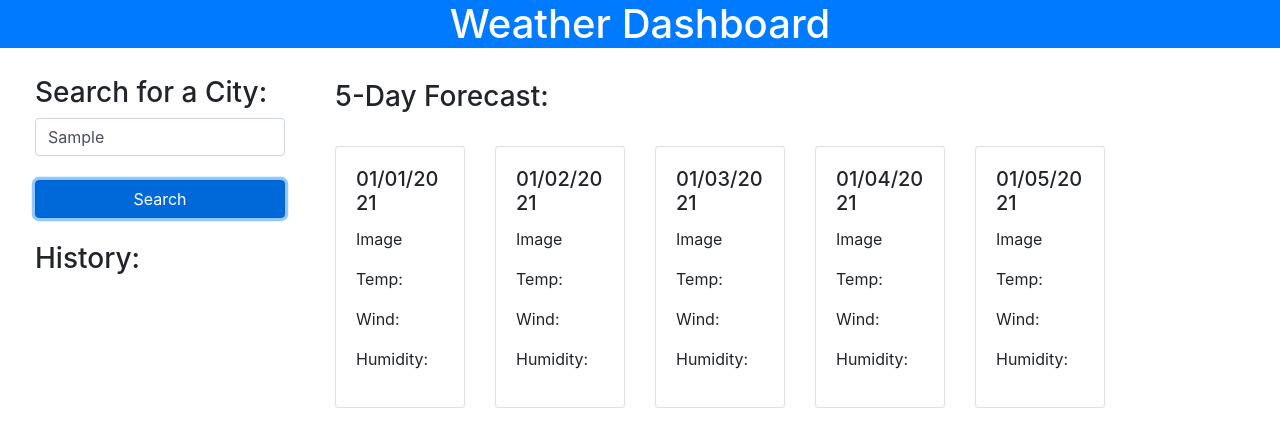
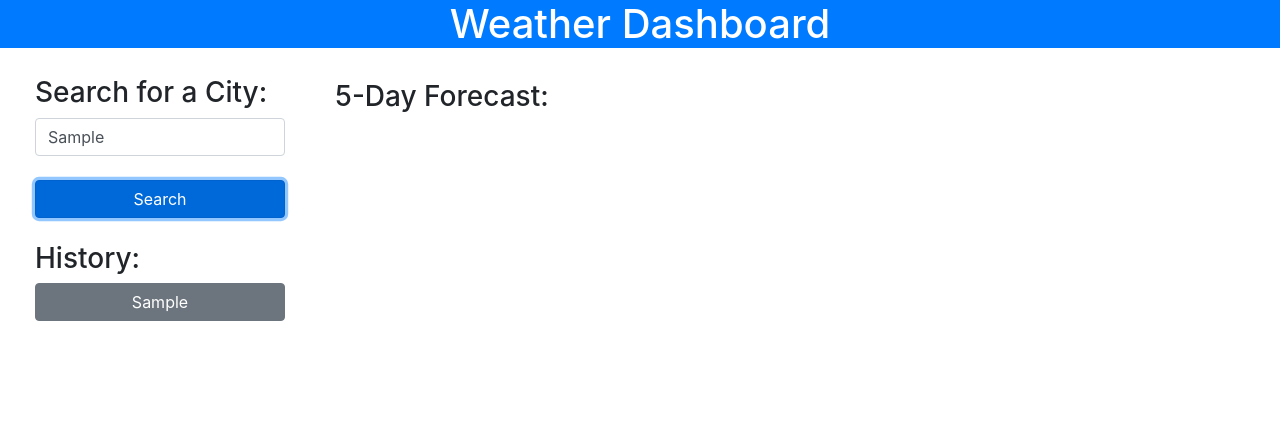
Before and after one commit to mkanczuzewski/Module-6-Challenge-MRK-110721, a plain HTML site: page index.html in a window 1280 px wide. Both pictures are taken after typing "Sample" into the empty fields and a click on the button "Search". Drawn offline with nearby package versions, Linux system fonts and the light colour scheme; no server answers.

Commit message:
fiveday forcast complete

```diff
--- a/Assets/js/script.js
+++ b/Assets/js/script.js
@@ -1,30 +1,57 @@
 var cityFormE1 = document.querySelector("#city-form");
 var cityBtnE1 = document.querySelector("#citybtn");
 var cityNameE1 = document.querySelector("#city");
+var getHistoryBtn = document.querySelector("#historyBtn");
 var cityLat = null;
 var cityLon = null;
-const currentWeatherE2 = document.getElementById('currentWeather')
+const currentWeatherE2 = document.getElementById('currentWeather');
+const fiveDayWeatherE2 = document.getElementById('fiveDayWeather');
+const weatherE2 = document.getElementById('history');
 
 
+//on search click query to first weather api to convert citys to latitude and longitude
 $(document).ready(function()
 {
+    weatherHistory();
+    //console.log(getHistoryBtn);
+    // getHistoryBtn.forEach(button =>
+    //     {
+    //         button.addEventListener('click', event=>
+    //         {
+    //             console.log(event.target.id)
+    //             // if (event.target.id == correctAns.innerText)
+    //             // {
+    //             //     document.getElementById("correct").style.display = "flex";
+    //             // }
+    //             // else{
+    //             //     document.getElementById("incorrect").style.display = "flex";
+    //             //     timeLeft = timeLeft - 10;
+
+    //             // }
+    //             // setTimeout(nextQuestion, 1000);
+    //         });
+    //     });
+
     $(cityBtnE1).click(function()
     {
-        //alert($(cityNameE1).val());
-        //format the open weather API URL
+        //format the open weather "current weather data" API URL
         var cityName = $(cityNameE1).val()
         var apiUrl = 'https://api.openweathermap.org/data/2.5/weather?q=' + $.trim(cityName) + '&appid=d318a1a45ba023e17ddc1da41d22b214';
-        console.log(apiUrl)
+
+        if (localStorage.getItem(cityName) === null)
+        {
+        localStorage.setItem(cityName, JSON.stringify(cityName));
+        }
+
+        weatherHistory();
 
         fetch(apiUrl)
             .then(function(response)
             {
                 if (response.ok)
                 {
-                    console.log(response);
                     response.json().then(function(data)
                     {
-                        console.log(data);
                         cityLat = data['coord'].lat;
                         cityLon = data['coord'].lon;
                         oneCallApi();
@@ -37,23 +64,35 @@ $(document).ready(function()
     });
 });
 
+function weatherHistory(){
+
+    for (var i = 0; i < localStorage.length; i++)
+    {
+        let weatherStorage = localStorage.key(i);
+        //$(weatherE2).append('<button type="button" class="btn btn-secondary btn-block" id="historyBtn" onclick="bob("'+weatherStorage+'")">'+weatherStorage+'</button>')
+        $(weatherE2).append('<button type="button" class="btn btn-secondary btn-block" id="historyBtn" onclick="getElementById(\'city\').val()="'+weatherStorage+'">'+weatherStorage+'</button>')
+    }
+};
+
+function bob(cityName){
+    console.log(cityName)
+}
+
+//Once city is converted to latitude and longitude, query to second api and build current weather
 function oneCallApi ()
 {
+    //format the open weather "One Call" API URL
     var apiUrl = 'https://api.openweathermap.org/data/2.5/onecall?lat=' + cityLat + '&lon=' + cityLon + '&units=imperial&appid=d318a1a45ba023e17ddc1da41d22b214';
-    console.log(apiUrl);
 
     fetch(apiUrl)
         .then(function(response)
         {
             if (response.ok)
             {
-                console.log(response);
                 response.json().then(function(data)
                 {
-                    console.log(data);
                     let curDt = data['current'].dt;
-                    let curDtMil = curDt*1000;
-                    let date = new Date(curDtMil);
+                    let date = new Date(curDt*1000);
                     let curTempE2 = data['current'].temp;
                     let curWindE2 = data['current'].wind_speed;
                     let curHumE2 = data['current'].humidity;
@@ -82,9 +121,41 @@ function oneCallApi ()
                         $(curUV).css("color", "white");
                     }
                 });
+                forecastApi();
             } else
             {
                 alert('Error: ' + response.statusText);
             }
         })
-}
+};
+
+//Dynamically build five day weather cards
+let forecastApi = function()
+{
+    var apiUrl = 'https://api.openweathermap.org/data/2.5/onecall?lat=' + cityLat + '&lon=' + cityLon + '&units=imperial&appid=d318a1a45ba023e17ddc1da41d22b214';
+    console.log(apiUrl);
+
+    fetch(apiUrl)
+        .then(function(response)
+        {
+            if (response.ok)
+            console.log(response);
+            {
+                response.json().then(function(data)
+                {
+                    console.log(data);
+                    for (var i = 1; i < 6; i++)
+                    {
+                        let fiveDayDate = data['daily'][i].dt;
+                        let fiveDate = new Date(fiveDayDate*1000).toLocaleDateString("en-US");
+                        let icons = data['daily'][i].weather[0].icon;
+                        let urlIcons = 'https://openweathermap.org/img/wn/'+icons+'.png';
+                        let fiveDayTemp = data['daily'][i].temp.day;
+                        let fiveDayWind = data['daily'][i].wind_speed;
+                        let fiveDayHumid = data['daily'][i].humidity;
+                        $(fiveDayWeatherE2).append('<div class="col-lg-2 col-md-4"><div class="card"><div class="card-body"><h5 class="card-title">'+fiveDate+'</h5><div><img id="weatherIcon" src='+urlIcons+'></div><div>Temp: '+fiveDayTemp+' °F</div><div>Wind: '+fiveDayWind+' MPH</div><div>Humidity: '+fiveDayHumid+' %</div></div></div></div>')
+                    }
+                });
+            }
+        })
+};
--- a/index.html
+++ b/index.html
@@ -25,7 +25,7 @@
                         <button type="button" class="btn btn-primary btn-block" id="citybtn">Search</button>
                         <br>
                         <h3>History:</h3>
-                        <div></div>
+                        <div id="history"></div>
                     </form>
                 </div>
                 <div class="col-md-9">
@@ -40,62 +40,8 @@
                             <br>
                         </div>
                     </div>
-                    <div class="row">
-                        <div class="col-md-2">
-                            <div class="card">
-                                <div class="card-body">
-                                    <h5 class="card-title">01/01/2021</h5>
-                                    <p>Image</p>
-                                    <p>Temp:</p>
-                                    <p>Wind:</p>
-                                    <p>Humidity:</p>
-                                </div>
-                            </div>
-                        </div>
-                        <div class="col-md-2">
-                            <div class="card">
-                                <div class="card-body">
-                                    <h5 class="card-title">01/02/2021</h5>
-                                    <p>Image</p>
-                                    <p>Temp:</p>
-                                    <p>Wind:</p>
-                                    <p>Humidity:</p>
-                                </div>
-                            </div>
-                        </div>
-                        <div class="col-md-2">
-                            <div class="card">
-                                <div class="card-body">
-                                    <h5 class="card-title">01/03/2021</h5>
-                                    <p>Image</p>
-                                    <p>Temp:</p>
-                                    <p>Wind:</p>
-                                    <p>Humidity:</p>
-                                </div>
-                            </div>
-                        </div>
-                        <div class="col-md-2">
-                            <div class="card">
-                                <div class="card-body">
-                                    <h5 class="card-title">01/04/2021</h5>
-                                    <p>Image</p>
-                                    <p>Temp:</p>
-                                    <p>Wind:</p>
-                                    <p>Humidity:</p>
-                                </div>
-                            </div>
-                        </div>
-                        <div class="col-md-2">
-                            <div class="card">
-                                <div class="card-body">
-                                    <h5 class="card-title">01/05/2021</h5>
-                                    <p>Image</p>
-                                    <p>Temp:</p>
-                                    <p>Wind:</p>
-                                    <p>Humidity:</p>
-                                </div>
-                            </div>
-                        </div>
+                    <div class="row" id="fiveDayWeather">
+                        <!-- Insert Five Day Weather Cards with JS -->
                     </div>
                 </div>
             </div>
```
